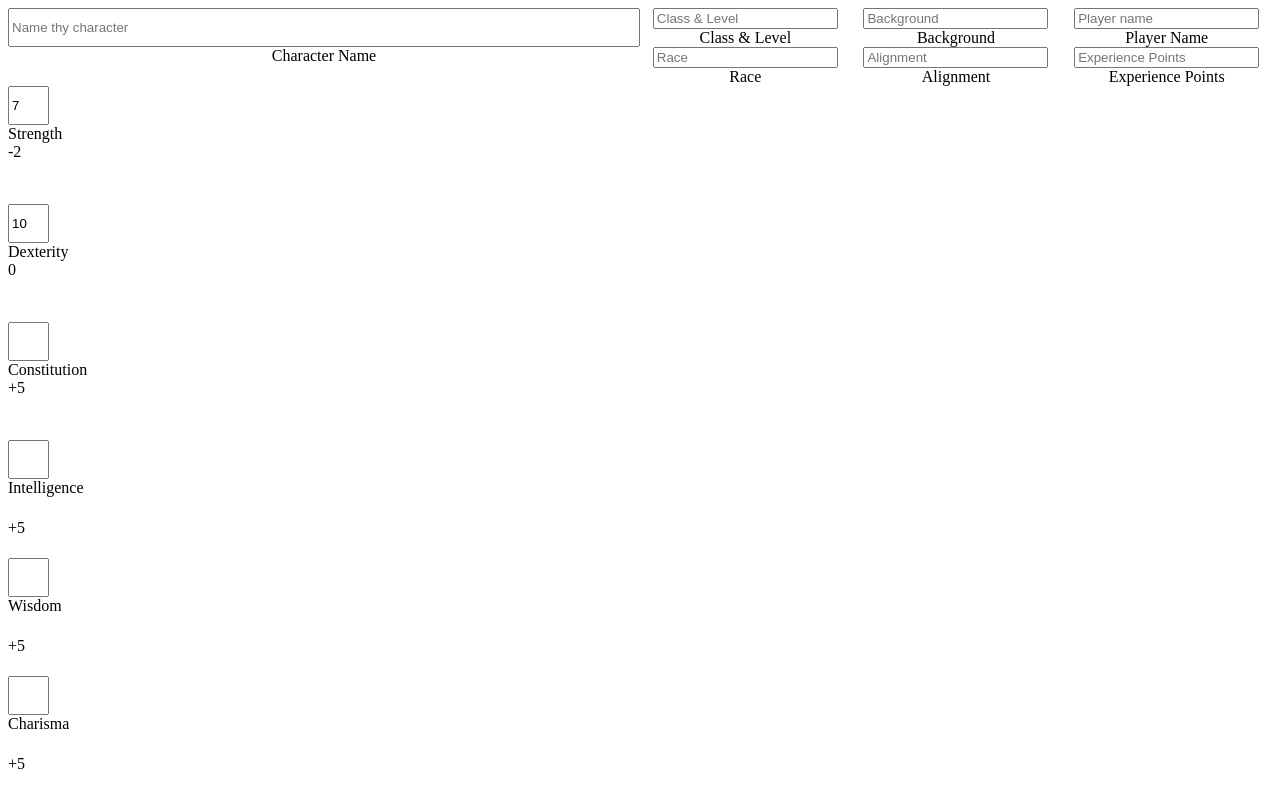
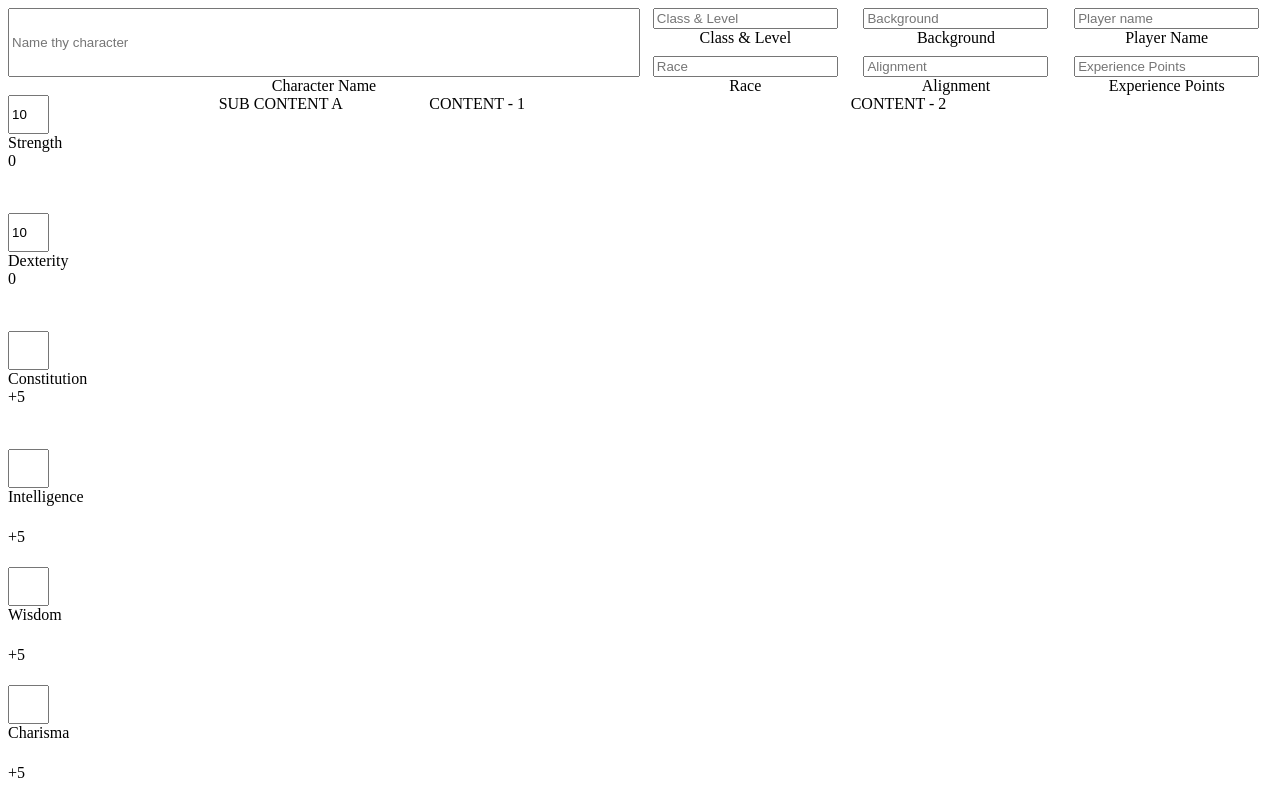
Before and after one commit to lgcavalheiro/dnd5edcharsheet, an Angular app in the folder dnd5edcharsheet/: page / in a window 1280 px wide. Built offline with nearby package versions, Linux system fonts and the light colour scheme.

Commit message:
trying to set component communication

```diff
--- a/dnd5edcharsheet/src/app/char-sheet/char-attributes/char-attributes.component.ts
+++ b/dnd5edcharsheet/src/app/char-sheet/char-attributes/char-attributes.component.ts
@@ -1,4 +1,4 @@
-import { Component, OnInit } from '@angular/core';
+import { Component, OnInit, EventEmitter, Output } from '@angular/core';
 
 @Component({
   selector: 'app-char-attributes',
@@ -9,7 +9,7 @@ export class CharAttributesComponent implements OnInit {
 
 
   attributes = {
-    str: 7,
+    str: 10,
     dex: 10,
     con: 10,
     int: 10,
@@ -26,13 +26,20 @@ export class CharAttributesComponent implements OnInit {
       chr: 0
     }
 
+    @Output() attributeEvent = new EventEmitter<object>();
+
     calculateMod(value: number, mod: string) {
       let calc = Math.floor((value/2) - 5);
       this.attribMods[mod] = calc;
+      this.sendAttributes();
       return calc;
     }
 
   constructor() {
+
+   }
+
+  ngOnInit(): void {
     this.attribMods = {
       str: this.calculateMod(this.attributes.str, 'str'),
       dex: this.calculateMod(this.attributes.dex, 'dex'),
@@ -41,10 +48,10 @@ export class CharAttributesComponent implements OnInit {
       wis: this.calculateMod(this.attributes.wis, 'wis'),
       chr: this.calculateMod(this.attributes.chr, 'chr')
     }
-   }
+  }
 
-  ngOnInit(): void {
-
+  sendAttributes() {
+    this.attributeEvent.emit(this.attributes)
   }
 
 }
--- a/dnd5edcharsheet/src/app/char-sheet/char-header/char-header.component.html
+++ b/dnd5edcharsheet/src/app/char-sheet/char-header/char-header.component.html
@@ -1,9 +1,9 @@
 <div class="sheet-header rw-1 cl-2">
-  <div class="rw-2 ta-c">
+  <div class="rw-auto ta-c">
     <input type="text" name="char-name" id="char-name" placeholder="Name thy character">
     <label for="char-name">Character Name</label>
   </div>
-  <div class="rw-2 cl-3 ta-c">
+  <div class="rw-auto cl-auto ta-c">
     <label for="char-class">
       <input type="text" name="char-class" id="char-class" placeholder="Class & Level">
       Class & Level
--- a/dnd5edcharsheet/src/app/char-sheet/char-sheet.component.html
+++ b/dnd5edcharsheet/src/app/char-sheet/char-sheet.component.html
@@ -1,4 +1,12 @@
 <div class="content">
     <app-char-header></app-char-header>
-    <app-char-attributes></app-char-attributes>
+    <div class="cl-3">
+      <div class="cl-auto">
+        <app-char-attributes (sendAttributes)="receiveAttributes($event)"></app-char-attributes>
+        <div>SUB CONTENT A</div>
+      </div>
+      <div>CONTENT - 1</div>
+      <div>CONTENT - 2</div>
+    </div>
+
 </div>
--- a/dnd5edcharsheet/src/app/char-sheet/char-sheet.component.ts
+++ b/dnd5edcharsheet/src/app/char-sheet/char-sheet.component.ts
@@ -10,9 +10,18 @@ import { CharHeaderComponent } from './char-header/char-header.component';
 })
 export class CharSheetComponent implements OnInit {
 
-  constructor() { }
+  attributes: object;
+
+  constructor() {
+
+  }
 
   ngOnInit(): void {
   }
 
+  receiveAttributes($event) {
+    this.attributes = $event;
+    console.log('ATTRIBS: ', this.attributes);
+  }
+
 }
--- a/dnd5edcharsheet/src/styles.scss
+++ b/dnd5edcharsheet/src/styles.scss
@@ -1,3 +1,13 @@
+.cl-auto {
+  display: grid;
+  grid-template-columns: repeat(auto-fit, minmax(11rem, 1fr));
+}
+
+.rw-auto {
+  display: grid;
+  grid-template-rows: repeat(auto-fit, minmax(3rem, 1fr));
+}
+
 .cl-3 {
   display: grid;
   grid-template-columns: repeat(3, 1fr);
```
